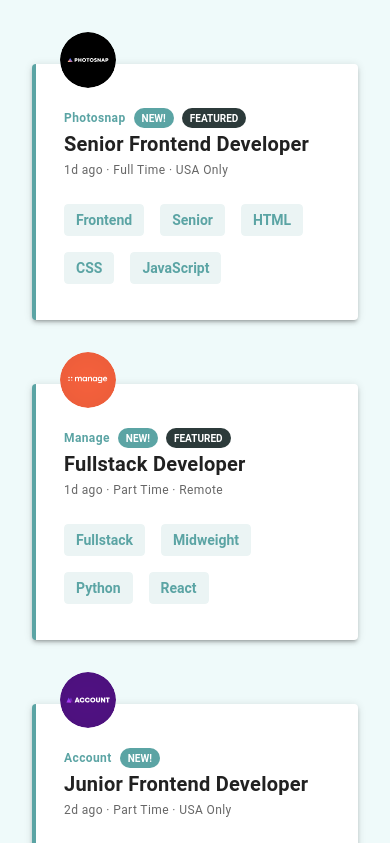
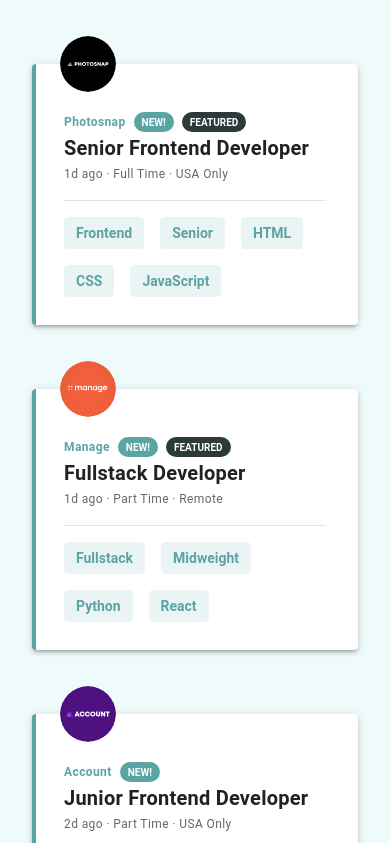
Before and after one commit to brzezinskimarcin/job-listings-exercise, a Vue app: page / in a window 390 px wide. Shown: the top 843 px of the page. Built offline with nearby package versions, Linux system fonts and the light colour scheme.

Commit message:
feat: add divider for mobile

```diff
--- a/src/components/SummaryCard.vue
+++ b/src/components/SummaryCard.vue
@@ -14,8 +14,8 @@ defineProps<{
 </script>
 
 <template>
-  <v-card elevation="3" :class="['px-5 mt-16 mt-sm-0 py-6 overflow-visible', { accent }]">
-    <div class="mt-n16 mt-sm-0 d-sm-flex align-center">
+  <v-card elevation="3" :class="['px-5 mt-16 mt-sm-0 py-4 overflow-visible', { accent }]">
+    <div class="mt-n13 mt-sm-0 d-sm-flex align-center">
       <v-avatar class="ma-2" size="x-large">
         <v-img :src="thumbnailUrl" />
       </v-avatar>
@@ -42,6 +42,7 @@ defineProps<{
           {{ subtitles.join(' · ') }}
         </div>
       </div>
+      <v-divider class="my-1 mx-3 d-sm-none" />
       <div class="pa-1">
         <v-chip
           v-for="tag in tags"
```
